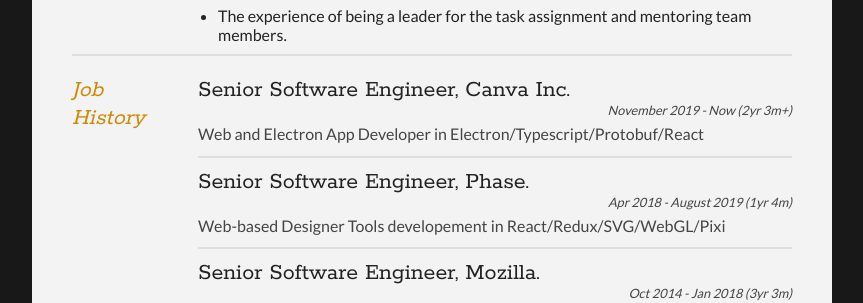
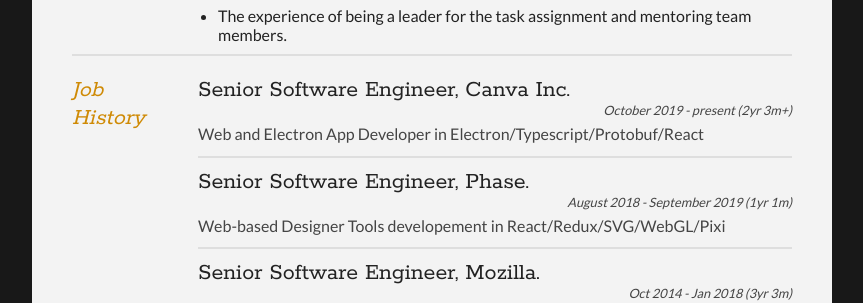
Before and after one commit to weilonge/weilonge.github.io, a Jekyll site: the page resume/index.html, which Jekyll copies as it is, in a window 1280 px wide and 900 px high. Shown: the part 334-637 px from the top of the window, without its empty margins (208-1071 px from the left). Built offline with Jekyll 4.4.1, drawn with Linux system fonts in a browser that asks for light colours.

Commit message:
Update employment duration

```diff
--- a/resume/index.html
+++ b/resume/index.html
@@ -73,12 +73,12 @@
           <div class="sectionContent">
             <article>
               <h2>Senior Software Engineer, Canva Inc.</h2>
-              <p class="subDetails">November 2019 - Now (<span id="currentWorkPeriod">1yr 6m+</span>)</p>
+              <p class="subDetails">October 2019 - present (<span id="currentWorkPeriod">1yr 6m+</span>)</p>
               <p>Web and Electron App Developer in Electron/Typescript/Protobuf/React</p>
             </article>
             <article>
               <h2>Senior Software Engineer, Phase.</h2>
-              <p class="subDetails">Apr 2018 - August 2019 (1yr 4m)</p>
+              <p class="subDetails">August 2018 - September 2019 (1yr 1m)</p>
               <p>Web-based Designer Tools developement in React/Redux/SVG/WebGL/Pixi</p>
             </article>
             <article>
```
